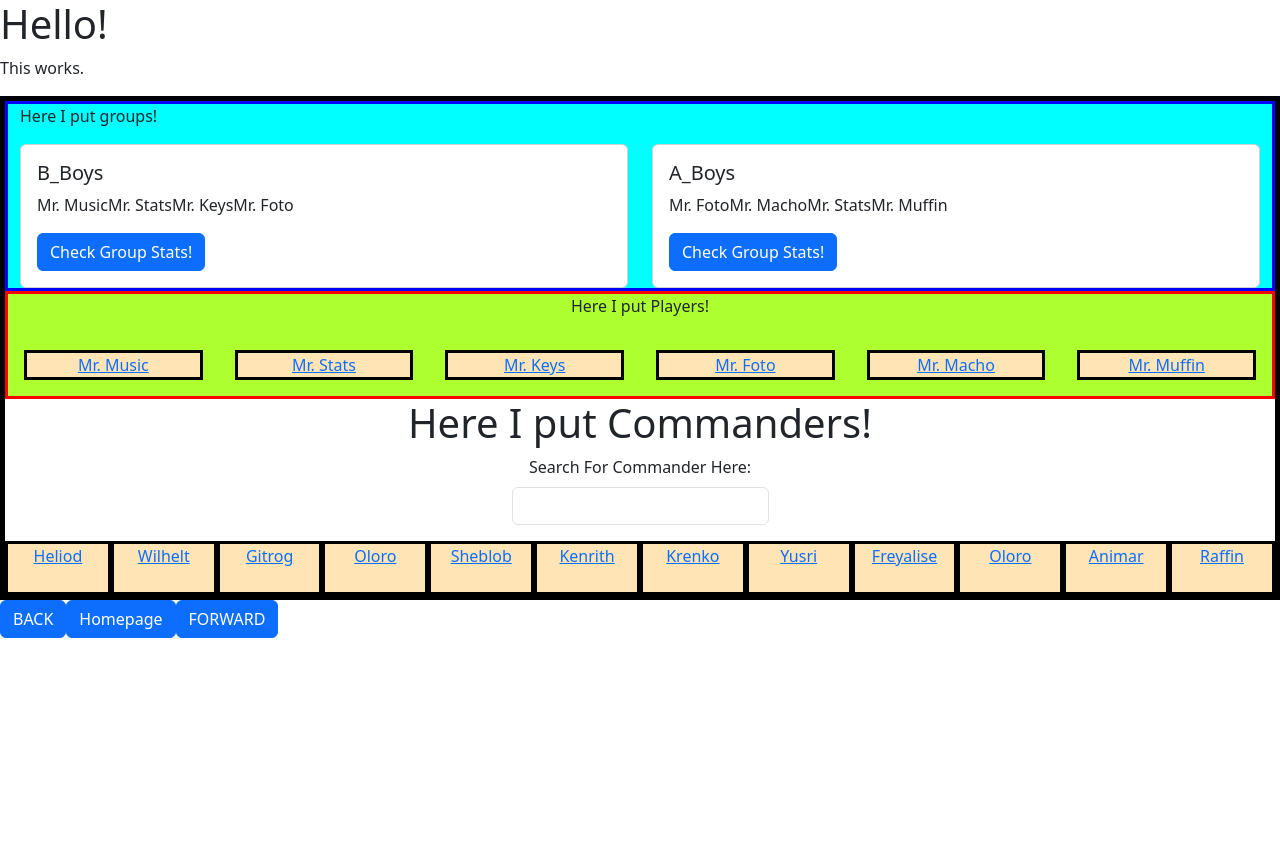
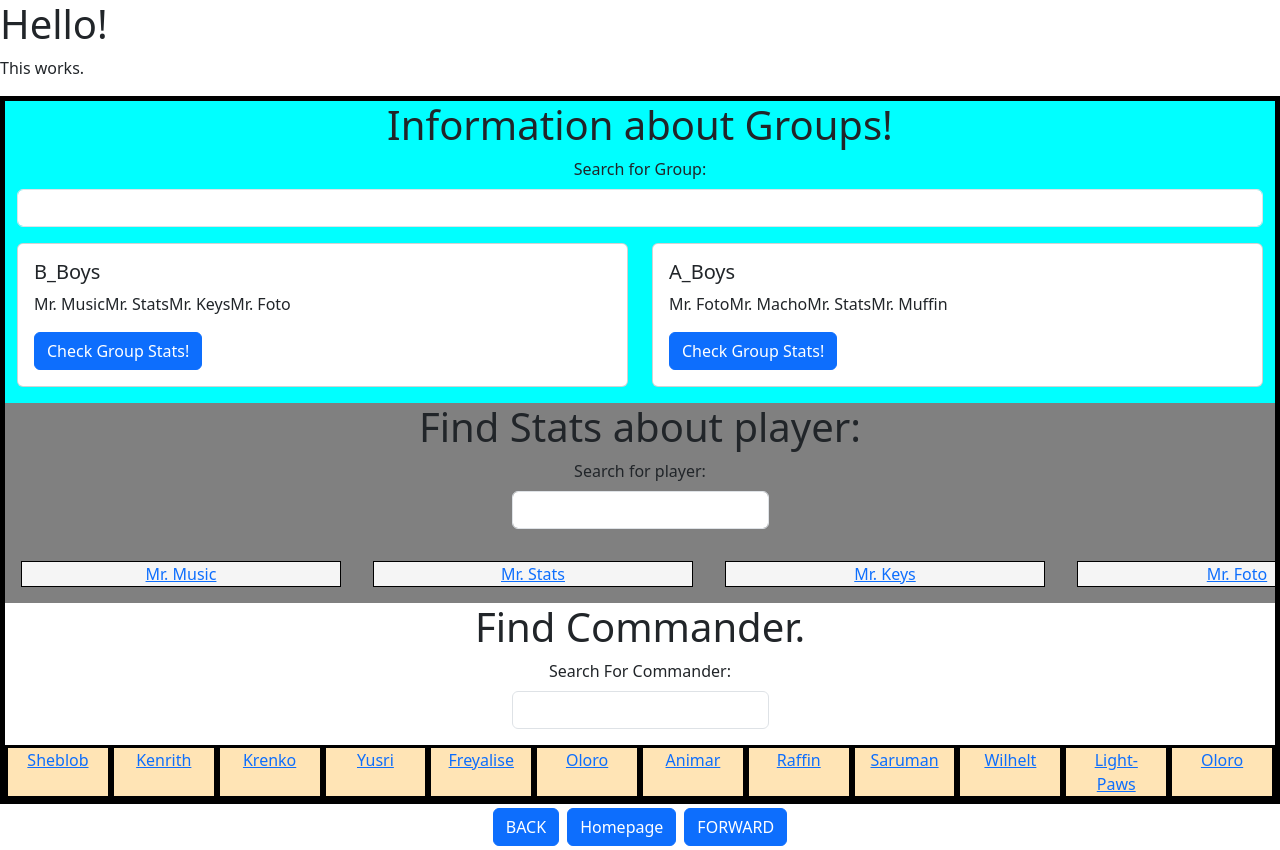
Before and after one commit to jakboa/commanderstatstracker, a React (Create React App) app: page / in a window 1280 px wide. Before the commit the page ends 800 px from the top, so only its background shows below. Built offline with nearby package versions, Linux system fonts and the light colour scheme.

Commit message:
v0.10.1 Homepage Update
 - Added functional Searchbar for players

 - Added non functional Searchbar for Groups

 - Added generall visuallization to Homepage.

 - Started the process of getting the Grouppage in order.

```diff
--- a/src/components/Footer.js
+++ b/src/components/Footer.js
@@ -3,7 +3,9 @@ import { useNavigate } from "react-router-dom";
 
 
 // Here I import Bootstrap stuff
-import Button  from 'react-bootstrap/Button';
+import Button from 'react-bootstrap/Button';
+import Row from "react-bootstrap/Row";
+import Col from "react-bootstrap/Col";
 
 
 export default function Footer() {
@@ -23,10 +25,12 @@ export default function Footer() {
     };
 
     return (
-        <div className="footer">
-            <Button onClick={ goBack } >BACK</Button>
-            <Button onClick={ goHome } >Homepage</Button>
-            <Button onClick={ goForward } >FORWARD</Button>
-        </div>
+        <Row >
+            <Col className="footer d-flex justify-content-center">
+                <Button onClick={ goBack } className="m-1">BACK</Button>
+                <Button onClick={ goHome } className="m-1">Homepage</Button>
+                <Button onClick={ goForward } className="m-1" >FORWARD</Button>
+            </Col>
+        </Row>
     )
 }
--- a/src/components/Root.js
+++ b/src/components/Root.js
@@ -3,6 +3,9 @@ import './Root.css';
 import { Outlet } from "react-router-dom";
 import Footer from "./Footer";
 
+//import Container  from "react-bootstrap/Container";
+//import Row  from "react-bootstrap/Row";
+//import Col  from "react-bootstrap/Col";
 
 // Old links, keeping them here for now. obs, need to import NavLink need to be used!
 //<NavLink to="/playerstats">NAV STATS</NavLink><br />
@@ -12,7 +15,7 @@ import Footer from "./Footer";
 export default function Root() {
 
     return (
-        <div >
+        <div>
             <h1>Hello!</h1>
             {/* THIS (NavLink) gives class so i can css that shit, very nice! */ }
             <p>This works.</p>
--- a/src/components/SearchHandler.js
+++ b/src/components/SearchHandler.js
@@ -7,7 +7,14 @@ const allCommanders = gameInfo.map(
         playedCommander => playedCommander.commander
     )).flat();
 
-
+// Use new Set to remove duplicates and Array.from
+// to make it into a Array again. Big O should be
+// around O(n*m) so it is fine for now, but will look into this later!
+// OBS: CHECK FLATMAP perhaps?
+const allPlayers = Array.from(new Set(gameInfo.map(
+    match => match.players.map(
+        player => player.nickName
+    )).flat()))
 
 const SearchHandler = {
 
@@ -21,8 +28,13 @@ const SearchHandler = {
         return filterCommanders;
     },
 
+    findPlayer: (playerToFind) => {
+        const playerInfo = allPlayers.filter(player => player.toLowerCase().includes(playerToFind.toLowerCase()));
+        return playerInfo;
+
+    },
+
     getAllCommanders: () => {
-        console.log(allCommanders);
         return allCommanders;
     },
 
@@ -121,4 +133,4 @@ const SearchHandler = {
 
 export default SearchHandler;
 
-//console.log(SearchHandler.getGroupStats(gameInfo));
+//console.log(SearchHandler.findPlayer("Music"));
--- /dev/null
+++ b/src/views/GroupStats/GroupPage.css
@@ -0,0 +1,3 @@
+.bordertest {
+    border: solid black 3px;
+}
--- a/src/views/GroupStats/GroupStats.js
+++ b/src/views/GroupStats/GroupStats.js
@@ -4,6 +4,7 @@ import SearchHandler from "../../components/SearchHandler";
 import MatchInfoBox from "../../components/MatchInfo/MatchInfoBox";
 import GroupScore from "./GroupScore";
 import GroupInfo from "./GroupInfo";
+import "./GroupPage.css";
 
 import Container from 'react-bootstrap/Container';
 import Row from 'react-bootstrap/Row';
@@ -16,20 +17,22 @@ export default function GroupStats() {
     const group = SearchHandler.getOneGroup(groupname);
 
     return (
-        <Container fluid >
-            <Row>
-                <Col md={2} >
+        <Container fluid className="bordertest">
+            <Row className="bordertest">
+                <Col md={2} className="bordertest">
                     <p>Her er groupINFO:</p>
                     <GroupInfo group={group} />
                 </Col>
-                <Col>
+                <Col className="bordertest">
                     <p>Her er groupStats for {groupname}!</p>
                     <MatchInfoBox matchDetails={group} />
                 </Col>
             </Row>
-            <p>Total amount of games so far: {group.length}</p>
-            <p>This is the stats so far:</p>
-            <GroupScore scoreInfo={group} />
+            <Row className="text-center">
+                <p>Total amount of games so far: {group.length}</p>
+                <p>This is the stats so far:</p>
+                <GroupScore scoreInfo={group} />
+            </Row>
         </Container>
     );
 };
--- a/src/views/Homepage/Homepage.js
+++ b/src/views/Homepage/Homepage.js
@@ -3,7 +3,6 @@ import React, { useEffect, useState } from "react";
 import HomepageGroups from "./HomepageGroups";
 import HomepagePlayers from "./HomepagePlayers";
 import HomepageCommanders from "./HomepageCommanders";
-
 import SearchHandler from '../../components/SearchHandler';
 
 import Container from "react-bootstrap/Container";
@@ -13,15 +12,32 @@ export default function Homepage() {
     // Gets all Groups, Players and Commanders so user can
     // quickly find the information they want.
     const [commanderGroups] = useState(SearchHandler.getAllGroups);
+
     const [players] = useState(SearchHandler.getAllPlayers);
+    const [searchPlayers, setSearchPlayers] = useState(players);
+    const [searchTextPlayers, setSearchTextPlayers] = useState("");
 
     const [commanders] = useState(SearchHandler.getAllCommanders);
     const [searchCommanders,setSearchCommanders] = useState(commanders);
     const [searchTextCommanders,setSearchTextCommanders] = useState("");
 
+
+    // Handles Search for Player
+    const handlePlayerSearch = (e) => {
+        setSearchTextPlayers(e.target.value);
+        console.log(players)
+        console.log(searchPlayers)
+    };
+    // useEffect to make sure it updates the search.
+    useEffect(() =>{
+        setSearchPlayers(SearchHandler.findPlayer(searchTextPlayers))
+    },[searchTextPlayers])
+
+
     // Handles Search for Commander
     const handleCommanderSearch = (e) => {
         setSearchTextCommanders(e.target.value);
+        console.log(searchTextCommanders)
     };
     // useEffect to make sure it updates the search.
     useEffect(()=>{
@@ -34,7 +50,11 @@ export default function Homepage() {
 
                 <HomepageGroups commanderGroups={ commanderGroups } />
 
-                <HomepagePlayers players={players} />
+                <HomepagePlayers
+                    players={players}
+                    handlePlayerSearch={ handlePlayerSearch }
+                    searchPlayers={ searchPlayers }
+                    searchTextPlayers={ searchTextPlayers } />
 
                 <HomepageCommanders
                     commanders={ commanders }
--- a/src/views/Homepage/HomepageCommanders.js
+++ b/src/views/Homepage/HomepageCommanders.js
@@ -7,22 +7,20 @@ import Form from "react-bootstrap/Form";
 
 export default function HomepageCommanders( { commanders, searchCommanders, handleCommanderSearch, searchTextCommanders } ) {
 
-    console.log(searchTextCommanders);
-
     return (
         <>
-            <Row className=" mb-3 text-center" >
+            <Row className=" pb-3 text-center" >
                 <Col md={12}>
-                    <h1>Here I put Commanders!</h1> </Col>
+                    <h1>Find Commander.</h1> </Col>
                 <Col md={12} className="d-flex justify-content-center">
                     <Form>
-                        <Form.Label>Search For Commander Here:</Form.Label>
-                        <Form.Control onChange={handleCommanderSearch}></Form.Control>
+                        <Form.Label>Search For Commander:</Form.Label>
+                        <Form.Control onChange={ handleCommanderSearch }></Form.Control>
                     </Form>
                 </Col>
             </Row>
 
-            <Row className="d-flex flex-nowrap overflow-x-scroll text-center" >
+            <Row className="d-flex flex-nowrap overflow-x-scroll justify-content-center text-center" >
                     {
                         !searchTextCommanders ? commanders.map(commander => {
                             return (
@@ -37,10 +35,7 @@ export default function HomepageCommanders( { commanders, searchCommanders, hand
                                     <HomepageCommanderSingle name={ commander } />
                                 </Col>
                             )})
-
                     }
-
-
             </Row>
         </>
     );
--- a/src/views/Homepage/HomepageGroups.js
+++ b/src/views/Homepage/HomepageGroups.js
@@ -1,15 +1,24 @@
 import React from "react";
 import './homepage.css';
+import HomepageGroupSingle from "./HomepageGroupSingle";
 
-import HomepageGroupSingle from "./HomepageGroupSingle";
 import Col from "react-bootstrap/Col";
 import Row from "react-bootstrap/Row";
+import Form from "react-bootstrap/Form";
 
 export default function HomepageGroups( { commanderGroups } ) {
 
     return (
-            <Row className=" homepage_groups">
-                <p>Here I put groups!</p>
+        <>
+            <Row className="pb-3 text-center homepage_groups">
+                <Col md={12}>
+                <h1>Information about Groups!</h1> </Col>
+                <Col md={12}>
+                    <Form.Label>Search for Group:</Form.Label>
+                    <Form.Control></Form.Control>
+                </Col>
+            </Row>
+            <Row className="pb-3 homepage_groups">
                 {commanderGroups.map(group => {
                     return (
                         <Col>
@@ -18,6 +27,6 @@ export default function HomepageGroups( { commanderGroups } ) {
                     );
                 })}
             </Row>
-
+        </>
     )
 };
--- a/src/views/Homepage/HomepagePlayers.js
+++ b/src/views/Homepage/HomepagePlayers.js
@@ -3,15 +3,38 @@ import HomepagePlayersSingle from "./HomepagePlayersSingle";
 
 import Col from "react-bootstrap/Col";
 import Row from "react-bootstrap/Row";
+import Form from "react-bootstrap/Form"
 
-export default function HomepagePlayers( { players } ) {
+export default function HomepagePlayers( { players, handlePlayerSearch, searchPlayers, searchTextPlayers } ) {
 
     return (
-        <Row className="d-flex text-center homepage_players">
-            <p>Here I put Players!</p>
-            { players.map(player => {
+        <>
+            <Row className="pb-3 text-center homepage_players">
+                <Col md={12}> <h1>Find Stats about player:</h1> </Col>
+                <Col md={12} className="d-flex justify-content-center">
+                    <Form>
+                        <Form.Label>Search for player:</Form.Label>
+                        <Form.Control onChange={ handlePlayerSearch }></Form.Control>
+                    </Form>
+                </Col>
+            </Row>
+            <Row className="d-flex flex-nowrap overflow-x-scroll text-center homepage_players">
+            {
+                // if searchbar is empty, then show every player
+                !searchTextPlayers ?
+
+                players.map(player => {
                     return (
-                    <Col className=" m-3 homepage_commanders_single">
+                        <Col md={1} className=" m-3 homepage_players_single">
+                            <HomepagePlayersSingle name={player} />
+
+                        </Col>
+                    )
+                })
+                :
+                searchPlayers.map(player => {
+                    return (
+                        <Col md={1} className=" m-3 homepage_players_single">
                             <HomepagePlayersSingle name={player} />
 
                         </Col>
@@ -19,6 +42,7 @@ export default function HomepagePlayers( { players } ) {
                 })
             }
             </Row>
+        </>
     );
 
 };
--- a/src/views/Homepage/homepage.css
+++ b/src/views/Homepage/homepage.css
@@ -3,16 +3,21 @@
 }
 
 .homepage_groups {
-    border: solid blue 3px;
     background-color: aqua;
 }
 
 
 
 .homepage_players {
-    border: solid red 3px;
-    background-color: greenyellow;
+    background-color: grey;
 }
+
+.homepage_players_single {
+    min-width: 20rem;
+    border: solid black 1px;
+    background-color: whitesmoke;
+}
+
 
 
 .homepage_commanders {
```
Lines whose indentation alone changed are shown as unchanged.
